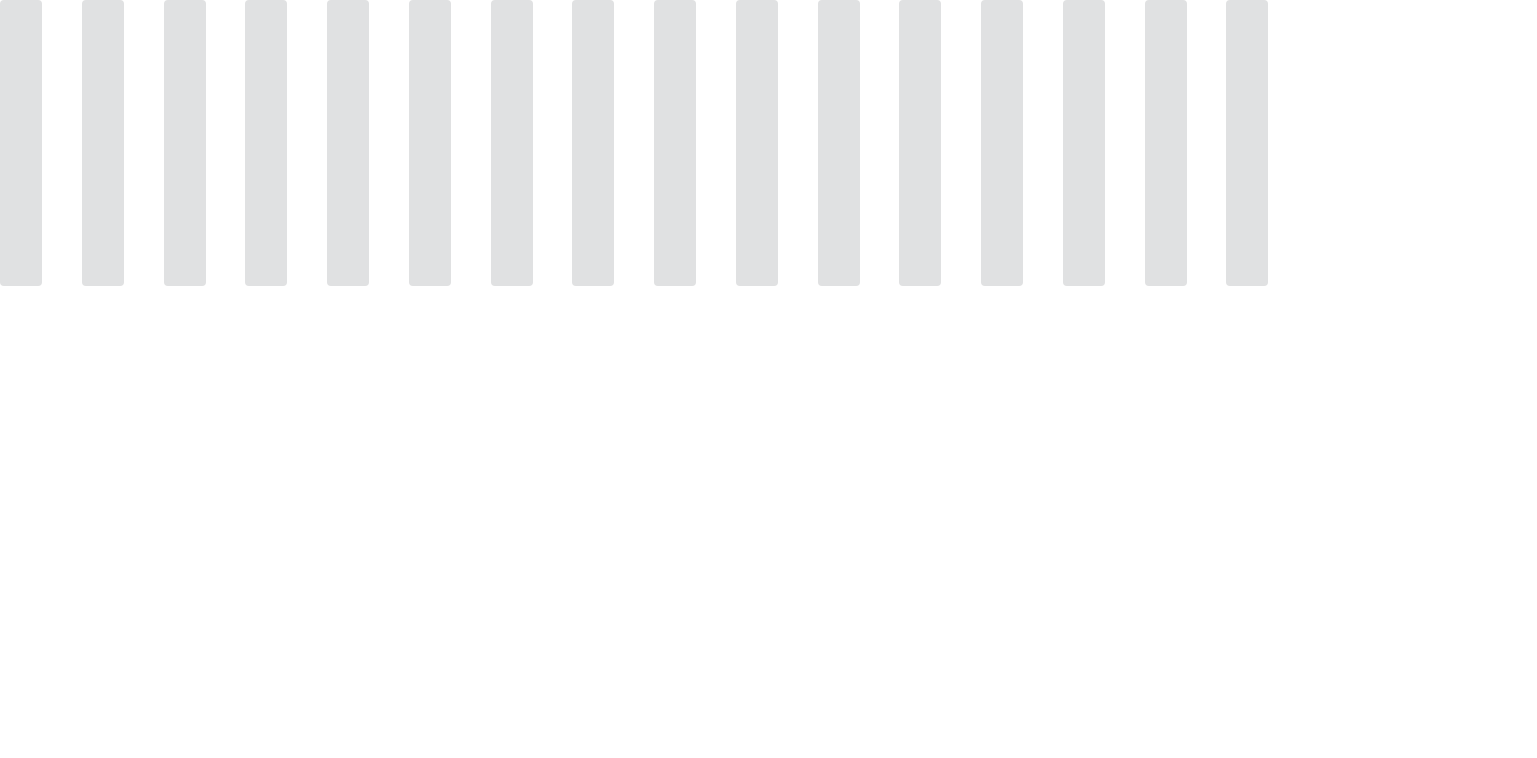
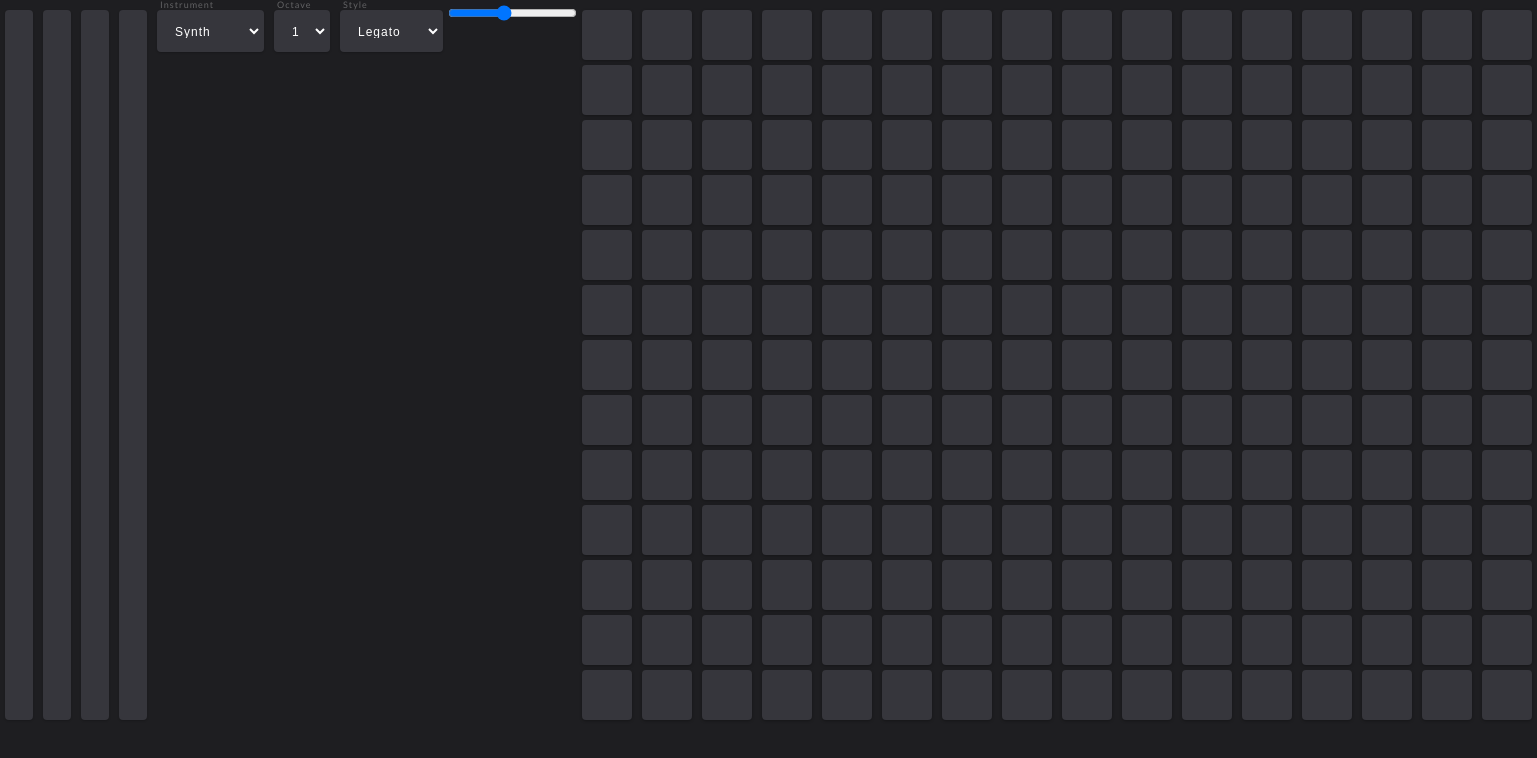
Before and after one commit to philip-nguyen/daw-ui, a React (Create React App) app: page / in a window 1280 px wide. Shown: the top 758 px of the page, 1537 px wide, since content can reach past the window. Built offline with nearby package versions, Linux system fonts and the light colour scheme.

Commit message:
ui is visible, need to program the javascript now

```diff
--- a/src/App.js
+++ b/src/App.js
@@ -1,8 +1,8 @@
 import React from 'react';
-import Sequencer from './components/Sequencer';
+import Controller from './components/Controller';
 
 export default () => {
   return (
-    <Sequencer />
+    <Controller />
   );
 };
--- /dev/null
+++ b/src/components/Controller.js
@@ -0,0 +1,73 @@
+import React from 'react';
+import Sequencer from './Sequencer';
+import '../style.css';
+
+const Controller = () => {
+    /*togglePadPressedClass = (pad) => {
+        pad.classList.contains("pad-pressed")
+          ? pad.classList.remove("pad-pressed")
+          : pad.classList.add("pad-pressed");
+      }
+    */
+    return (
+        <div id="controls" class="buttons">
+            <button id="stop" class="navigation-buttons fa fa-stop" disabled></button>
+            <button id="play" class="navigation-buttons fa fa-play"></button>
+            <button id="record" class="navigation-buttons fa fa-microphone"></button>
+            <button id="delete" class="navigation-buttons fa fa-trash"></button>
+
+
+            <div class="select-wrapper">
+                <span>Instrument</span>
+                <select class="wave navigation-buttons" id="instrument-control" data-label="wave">
+                    <option class="optionColor" value="sine">Synth</option>
+                    <option value="sawtooth">Sawtooth</option>
+                    <option value="square">Square</option>
+                    <option value="triangle">Triangle</option>
+                </select>
+            </div>
+
+            <div class="select-wrapper">
+                <span>Octave</span>
+                <select id="octave-control" data-label="octave" class="octave navigation-buttons">
+                    <option> 1</option>
+                    <option>2</option>
+                    <option>3</option>
+                </select>
+            </div>
+
+            <div class="select-wrapper">
+                <span>Style</span>
+                <select id="style-control" data-label="octave" class="BPM navigation-buttons">
+                    <option>Legato</option>
+                    <option>Staccato</option>
+                </select>
+            </div>
+
+            <div class="select-wrapper slide-container">
+
+
+                <div class="input-container">
+                    <span id="bpm-display"></span>
+                    <input type="range" min="60" max="200" value="120" class="slider" id="bpm-slider"/>
+                </div>
+            </div>
+
+
+            <ul class="notes">
+                <li>G4</li>
+                <li>F#4</li>
+                <li>F4</li>
+                <li>E4</li>
+                <li>D#4</li>
+                <li>D4</li>
+                <li>C#4</li>
+                <li>C4</li>
+            </ul>
+            <Sequencer />
+        </div>
+
+    );
+};
+
+export default Controller;
--- a/src/components/Sequencer.js
+++ b/src/components/Sequencer.js
@@ -1,5 +1,6 @@
 import React from 'react';
 import SixteenthNote from './SixteenthNote';
+import '../style.css';
 
 const Sequencer = () => {
   const one16thSequence = [];
@@ -13,16 +14,17 @@ const Sequencer = () => {
 
   for(let i = 0; i < 16; i++) {
     one16thSequence.push(
-      <div className="one wide column">
-        <div className="ui vertical buttons">
+      <div className="">
+        <div id={`step-${i+1}`} className="pad-column">
           {octave}
         </div>
       </div>
     );
   }
 
+  // <!-- here comes the description of what the line is or sounds like -->
   return (
-    <div className="ui grid">
+    <div className="flex">
       {one16thSequence}
     </div>
   );
--- a/src/components/SixteenthNote.js
+++ b/src/components/SixteenthNote.js
@@ -1,13 +1,15 @@
 import React, { useState } from 'react';
+import "../style.css";
 
 const SixteenthNote = () => {
   const [on, setOn] = useState(false);
   // const isOn = false;
 
+  //<button onClick={() => setOn(!on)} class={`ui ${on ? 'blue' : ''} button`}></button>
+
   return (
-    <button onClick={() => setOn(!on)}
-      class={`ui ${on ? 'blue' : ''} button`}></button>
-  );
+    <div className="pad"></div>
+    );
 };
 
 export default SixteenthNote;
--- /dev/null
+++ b/src/style.css
@@ -0,0 +1,167 @@
+body {
+    background: #1e1e21;
+  }
+
+  .flex {
+    display: flex;
+    flex-direction: row;
+  }
+
+  .sequencer {
+    position: absolute;
+    top: 50%;
+    left: 50%;
+    -webkit-transform: translate(-50%, -55%);
+    transform: translate(-50%, -55%);
+    padding: 1em;
+    background: #28282c;
+    border-radius: 4px;
+  }
+
+  .notes {
+    list-style-type: none;
+    position: absolute;
+    left: -100px;
+    top: 75px;
+    text-align: right;
+    color: white;
+    line-height: 60px;
+    opacity: 0.3;
+  }
+
+  .buttons {
+    display: flex;
+    padding: 0.35em 0 0.5em;
+  }
+  .buttons button,
+  .buttons select {
+    margin: 5px;
+    outline: none;
+    background: #36363c;
+    color: white;
+    padding: 1em;
+    font-size: 12px;
+    letter-spacing: 1px;
+    border-radius: 4px;
+    box-shadow: 0 1px 2px 0 rgba(0, 0, 0, 0.2);
+    cursor: pointer;
+    border: 2px solid transparent;
+  }
+  .buttons button.active,
+  .buttons select.active {
+    color: #0087ff;
+    border: 2px solid #0087ff;
+  }
+  .buttons .select-wrapper {
+    position: relative;
+  }
+  .buttons .select-wrapper span {
+    position: absolute;
+    color: white;
+    top: -10px;
+    left: 8px;
+    font-size: 9px;
+    letter-spacing: 1px;
+    opacity: 0.3;
+  }
+  .buttons select {
+    position: relative;
+    height: 42px;
+    min-width: 50px;
+  }
+
+  .pads-column {
+    box-sizing: border-radius;
+    display: flex;
+    flex-direction: column-reverse;
+    flex-wrap: wrap;
+  }
+
+  .pad {
+    background: #36363c;
+    border-radius: 4px;
+    cursor: pointer;
+    width: calc(600px / 10 - 10px);
+    height: calc(600px / 10 - 10px);
+    margin: 5px;
+    box-shadow: 0 1px 3px 0 rgba(0, 0, 0, 0.3);
+    transition: #42424a 100ms ease;
+  }
+
+  .pads-column.step-play .pad {
+    background: #787885;
+  }
+
+  .pads-column.step-play .pad-pressed {
+    background: #56f584;
+  }
+
+  .pads-column.step-play .pad-pressed:hover {
+    background: #56f584;
+  }
+
+  .pads-column .pad:hover {
+    background: #787885;
+  }
+
+  .pads-column .pads-player {
+    background: #787885;
+  }
+
+  .pads-column .pad-pressed {
+    background: #cbff8b;
+    box-shadow: 0 0 12px 0 rgba(203, 255, 139, 0.7);
+  }
+
+  .pads-column .pad-pressed:hover {
+    background: #f2ffe2;
+    box-shadow: 0 0 12px 0 rgba(239, 255, 220, 0.7);
+  }
+
+  /* new style for buttons and the options */
+  .navigation-buttons {
+    margin: 5px;
+    outline: none;
+    background: #36364c;
+    color: white;
+    padding: 1em;
+    font-size: 12px;
+    letter-spacing: 1px;
+    border-radius: 4px;
+    box-shadow: 0 1px 2px 0 rgba(0, 0, 0, 0.2);
+    cursor: pointer;
+    border: 2px solid transparent;
+  }
+
+  .navigation-buttons:hover,
+  select:hover {
+    opacity: 0.9;
+    outline: none;
+    border-color: #56f584;
+    box-shadow: 0 0 10px #56f584;
+    color: #56f584;
+  }
+
+  .navigation-buttons:active {
+    color: white;
+    border-color: white;
+    box-shadow: 0 0 10px white;
+  }
+
+  @-webkit-keyframes colorize {
+    from {
+      background: #55aa00;
+    }
+    to {
+      background: #55ff00;
+    }
+  }
+
+  @keyframes colorize {
+    from {
+      background: #55aa00;
+    }
+    to {
+      background: #55ff00;
+    }
+  }
```
Also changed, not shown: 1 other file (tests, documents, lock files or other folders).
